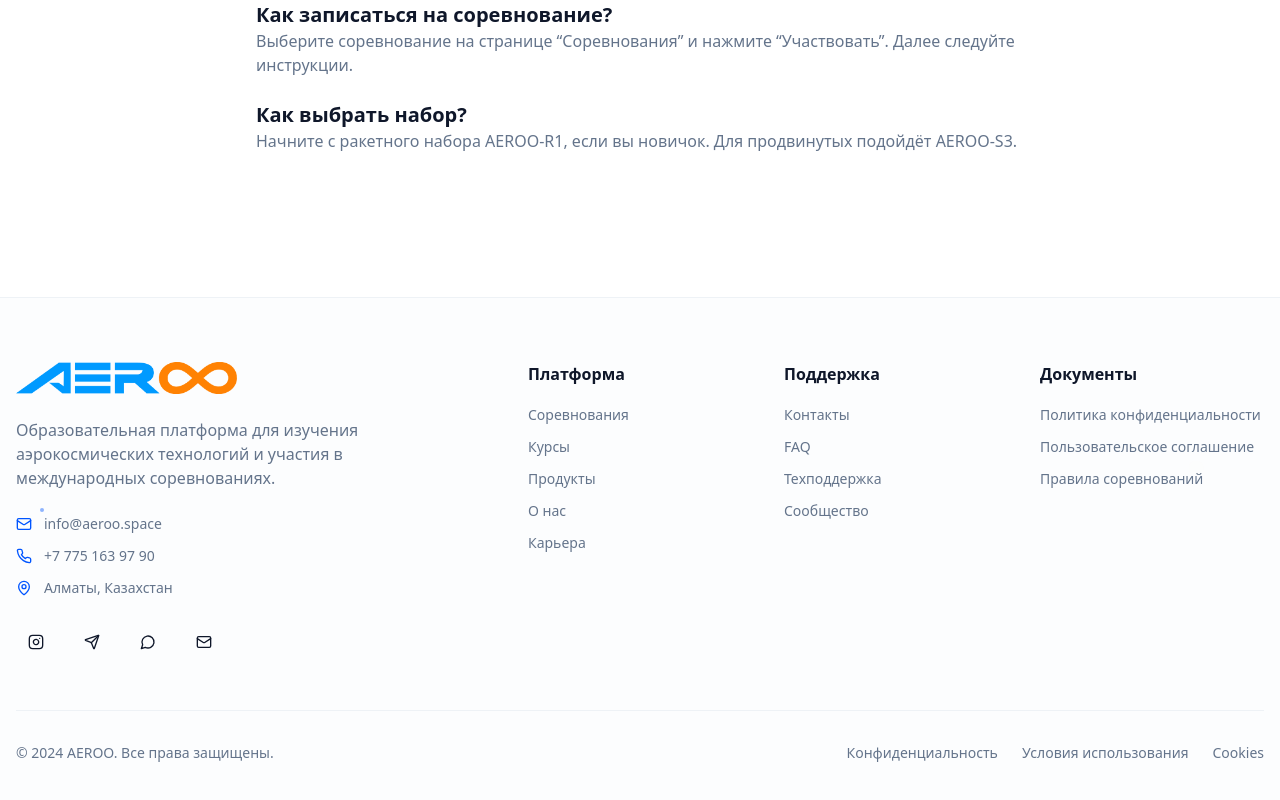
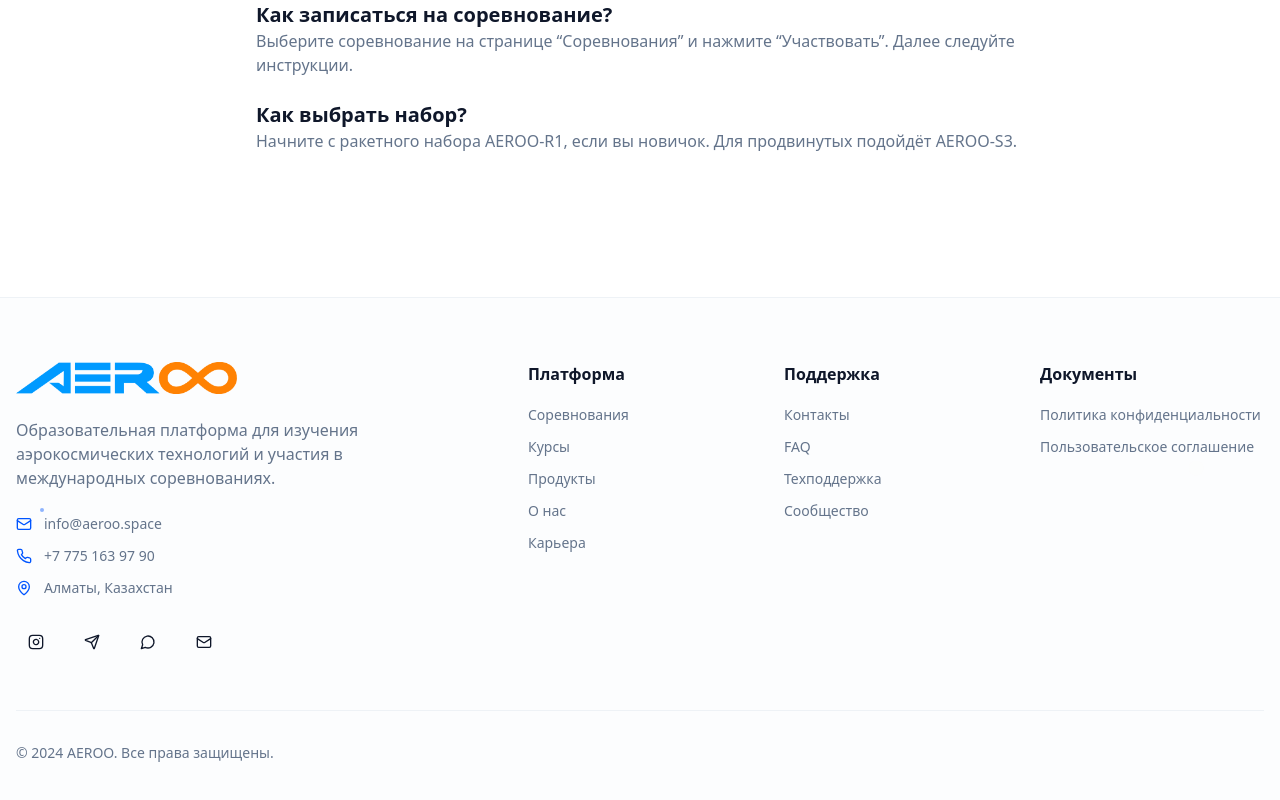
Before and after one commit to aeroo-space/aeroo-launchpad, a React (Vite) app: page /faq in a window 1280 px wide. Shown: the part 248-1048 px from the top of the page. Built offline with nearby package versions, Linux system fonts and the light colour scheme.

Commit message:
Remove footer links

```diff
--- a/src/components/sections/footer.tsx
+++ b/src/components/sections/footer.tsx
@@ -35,8 +35,7 @@ const FOOTER_LINKS = [
     title: "Документы",
     links: [
       { name: "Политика конфиденциальности", href: "/privacy" },
-      { name: "Пользовательское соглашение", href: "/terms" },
-      { name: "Правила соревнований", href: "/rules" }
+      { name: "Пользовательское соглашение", href: "/terms" }
     ]
   }
 ];
@@ -143,17 +142,6 @@ export function Footer() {
           <p className="text-sm text-muted-foreground">
             © 2024 AEROO. {t('footer.bottom.rights', { defaultValue: 'Все права защищены.' })}
           </p>
-          <div className="flex space-x-6">
-            <a href="/privacy" className="text-sm text-muted-foreground hover:text-primary transition-colors">
-              {t('footer.bottom.privacy', { defaultValue: 'Конфиденциальность' })}
-            </a>
-            <a href="/terms" className="text-sm text-muted-foreground hover:text-primary transition-colors">
-              {t('footer.bottom.terms', { defaultValue: 'Условия использования' })}
-            </a>
-            <a href="/cookies" className="text-sm text-muted-foreground hover:text-primary transition-colors">
-              {t('footer.bottom.cookies', { defaultValue: 'Cookies' })}
-            </a>
-          </div>
         </div>
       </div>
 
```
